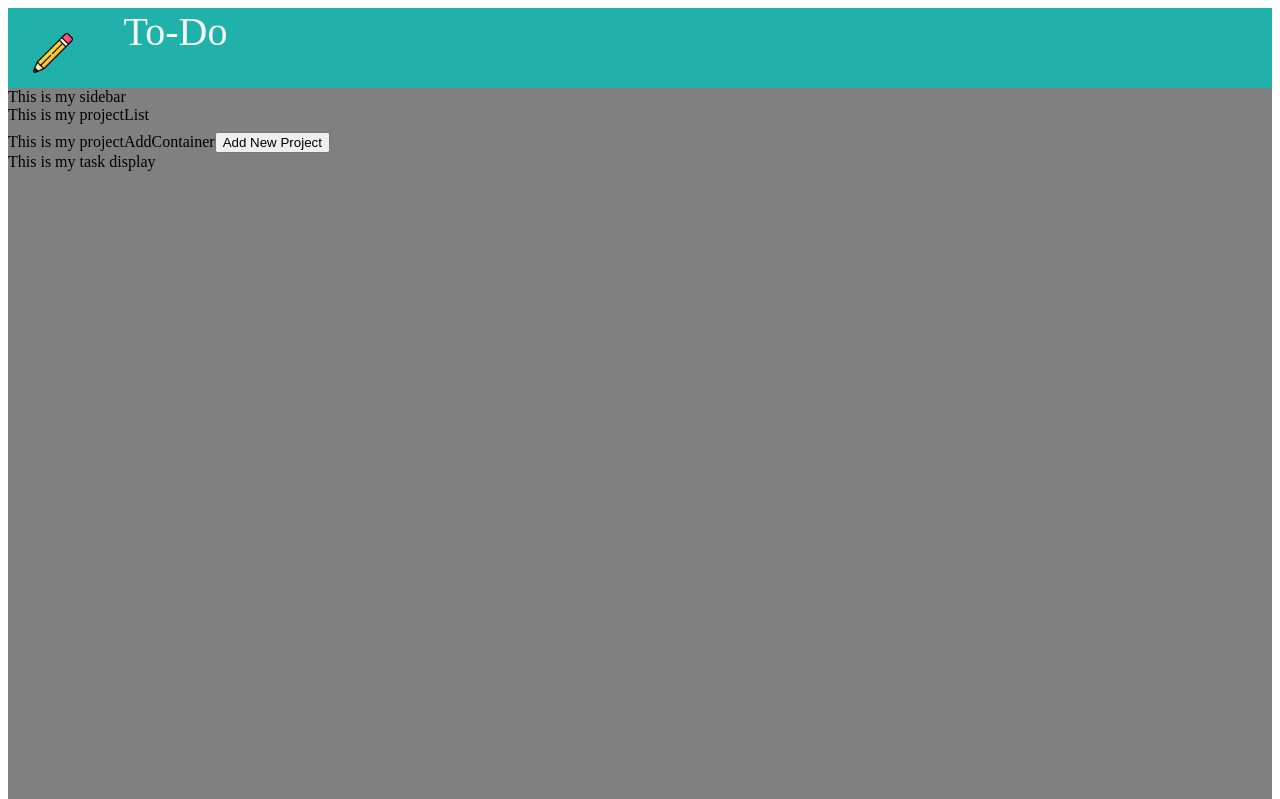
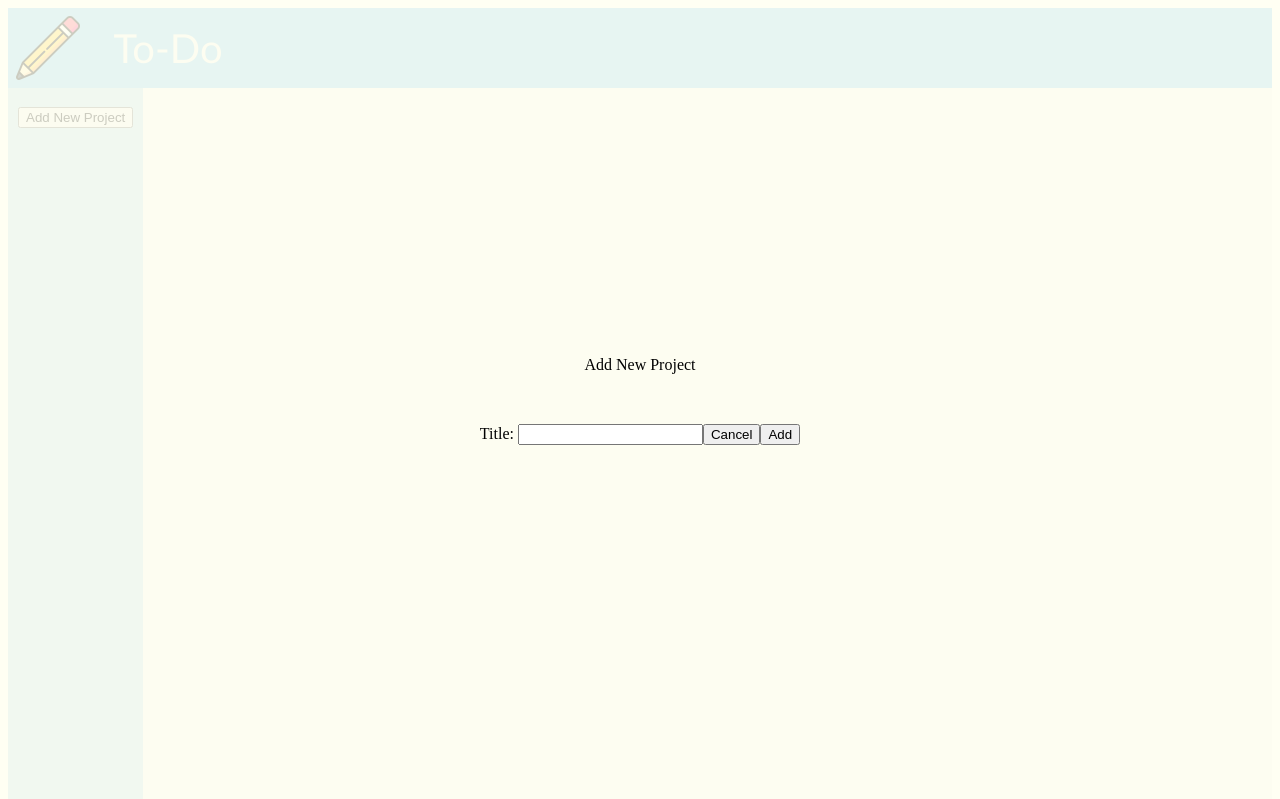
Before and after one commit to Keiren-b/todo2, a website built with webpack: page dist/index.html in a window 1280 px wide. Shown: the top 799 px of the page. Built offline with Linux system fonts and the light colour scheme.

Commit message:
smething

```diff
--- a/src/pageLoad.js
+++ b/src/pageLoad.js
@@ -29,23 +29,18 @@ const pageLoad = function(){
 
     const taskContainer = document.createElement('div')
     taskContainer.setAttribute('id', 'taskContainer')
-    // taskContainer.textContent = 'This is my task container'
-    taskContainer.style.backgroundColor = 'grey'
     content.appendChild(taskContainer)
 
     const sidebar = document.createElement('div')
     sidebar.setAttribute('id', 'sidebar')
-    sidebar.textContent = 'This is my sidebar'
     taskContainer.appendChild(sidebar)
 
     const projectList = document.createElement('div')
     projectList.setAttribute('id', 'projectList')
-    projectList.textContent = 'This is my projectList'
     sidebar.appendChild(projectList)
 
     const projectAddContainer = document.createElement('div')
     projectAddContainer.setAttribute('id', 'projectAddContainer')
-    projectAddContainer.textContent = 'This is my projectAddContainer'
     sidebar.appendChild(projectAddContainer)
 
     // const projectAddContainer = document.createElement('div')
@@ -81,7 +76,6 @@ const pageLoad = function(){
 
     const taskDisplay = document.createElement('div')
     taskDisplay.setAttribute('id', 'taskDisplay')
-    taskDisplay.textContent = 'This is my task display'
     taskContainer.appendChild(taskDisplay)
 
     const clearBtn = document.createElement('button')
--- a/src/style.css
+++ b/src/style.css
@@ -1,10 +1,18 @@
 .body {
   background-color: whitesmoke;
-  font-family:'Trebuchet MS', 'Lucida Sans Unicode', 'Lucida Grande', 'Lucida Sans', Arial, sans-serif
+  font-family:'Trebuchet MS', sans-serif
+}
+
+.hidden {
+    display: none;
 }
 
 .container {
     background-color: lightcoral;
+}
+
+#content {
+    background-color:  whitesmoke;
 }
 
 #header {
@@ -13,23 +21,40 @@
     font-size: 5vh;
     display: flex;
     gap: 2vw;
-    background-color: lightseagreen;
+    background-color: rgb(135, 206, 250);
+    font-family: 'Trebuchet MS';
+}
+
+#header > div {
+    display: flex;
+    align-items: center;
 }
 
  #pencil {
-    height: 5vh;
-    width: auto;
-    margin:25px;
+    /* height: 5vh;
+    width: auto; */
+    margin:8px;
 }
 
-.hidden {
-    display: none;
+#sidebar {
+    background-color: rgb(188, 220, 240);
+    font-family: 'Trebuchet MS';
+}
+
+#taskDisplay {
+    background-color:  whitesmoke;
+    font-family: 'Trebuchet MS';
 }
 
 #taskContainer {
     display: flex;
-    flex-direction: column;
+    flex-direction: row;
     justify-content: flex-start;
+    background-color:  whitesmoke;
+}
+
+#taskContainer > div {
+    padding :10px
 }
 
 #bar {
@@ -37,7 +62,7 @@
 }
 
 #bar:hover {
-    background-color: cadetblue;
+    background-color: rgb(135, 206, 250);
 }
 
 #taskDisplay {
@@ -51,14 +76,19 @@
 
 #inputContainer {
     display: flex;
-    flex-direction: column;
+    flex-direction: row;
 }
 
-.highlight {
+/* .highlight {
     background-color: blueviolet;
-}
+} */
 
 .projectModal {
+
+    display: flex;
+    flex-direction: column;
+    align-items: center;
+    justify-content: center;
     /* display: none; Hidden by default */
     position: fixed; /* Stay in place */
     z-index: 1; /* Sit on top */
@@ -67,10 +97,20 @@
     width: 100%; /* Full width */
     height: 100%; /* Full height */
     overflow: auto; /* Enable scroll if needed */
-    background-color: rgb(0,0,0); /* Fallback color */
-    background-color: rgba(0,0,0,0.4); /* Black w/ opacity */
+    vertical-align: middle;
+    /* background-color: rgb(0,0,0); /* Fallback color */
+    /* background-color: rgba(0,0,0,0.4); Black w/ opacity */
+    background-color:ivory;
+    background-color:rgb(255, 255, 240, 0.8)
 }
+ #modalInputContainer{
+     margin-top: 50px;
+ }
 
 .sidebarSelect{
     background-color: cornsilk;
 }
+
+#card {
+
+}
```
Also changed, not shown: dist/bundle.js, 1 other file.
